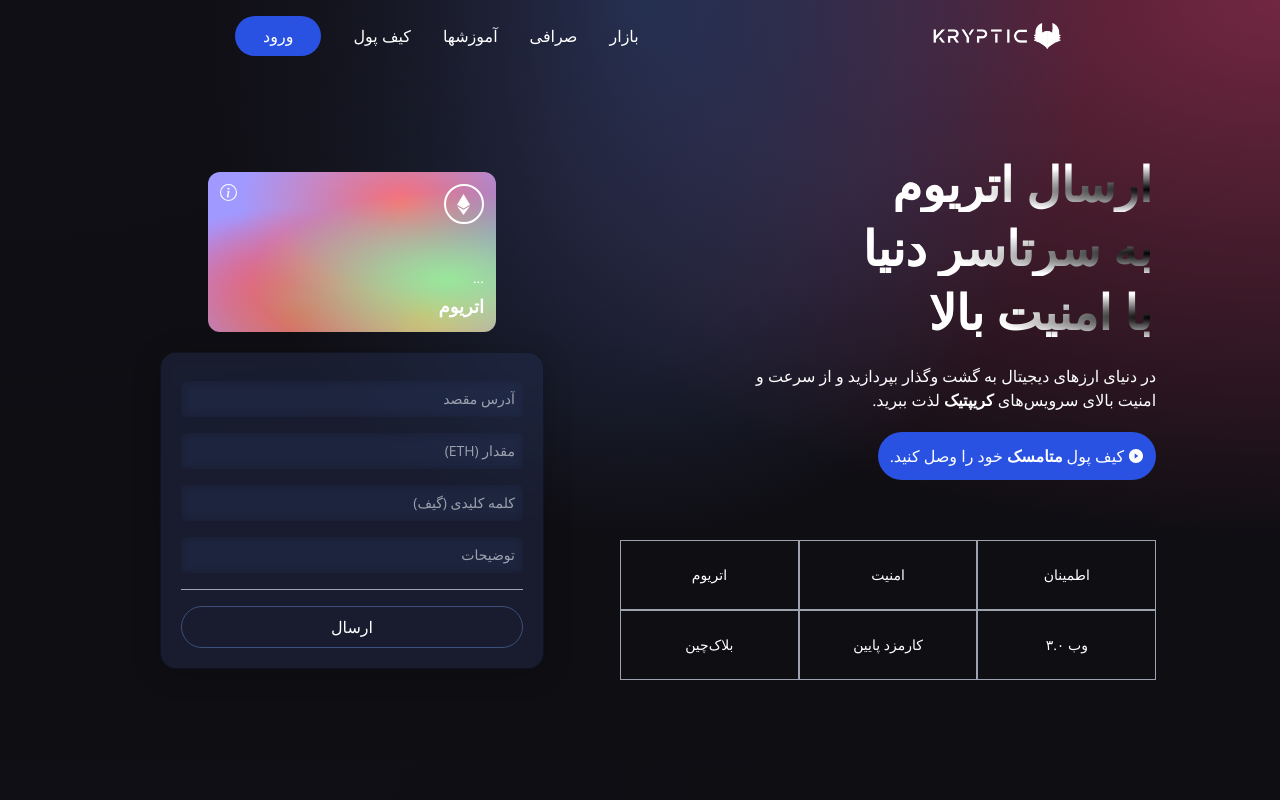
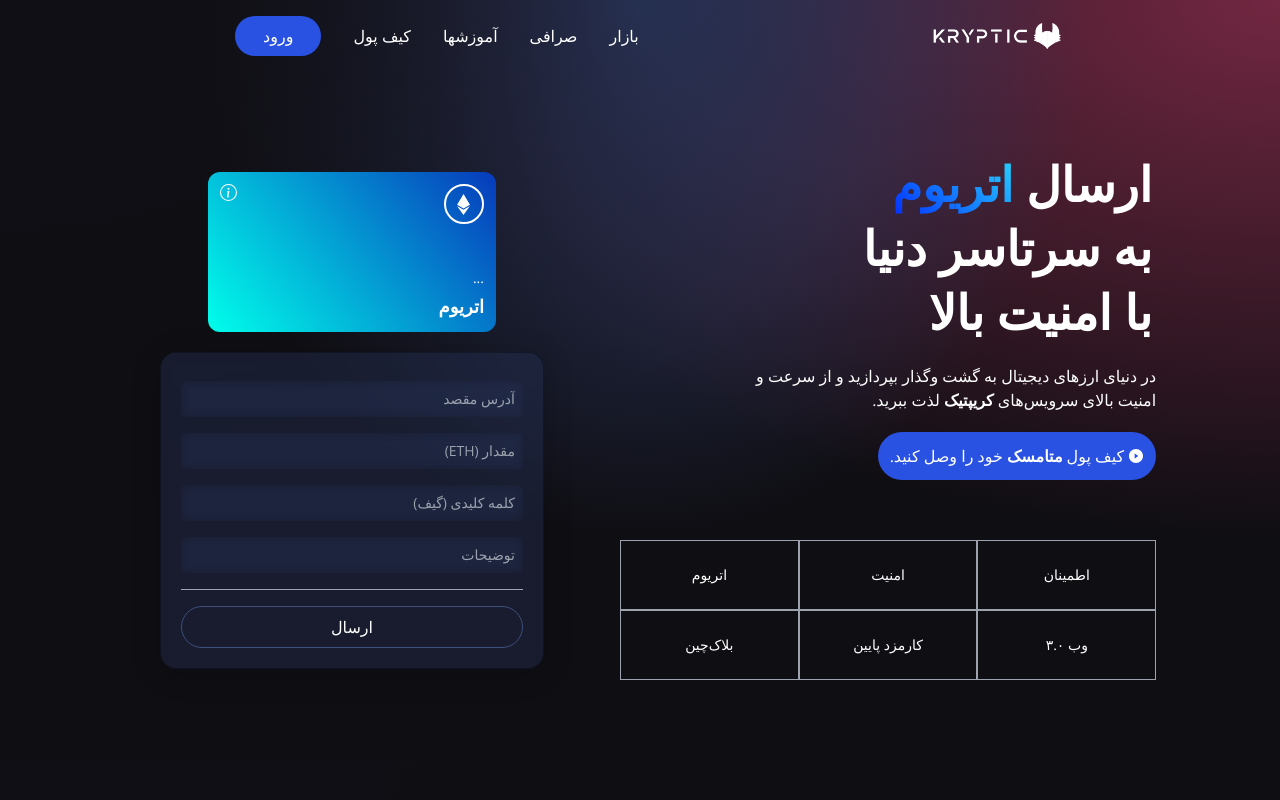
Before and after one commit to amirnz026/web3.0, a React (Vite) app in the folder client/: page / in a window 1280 px wide. Shown: the top 800 px of the page. Built offline with nearby package versions, Linux system fonts and the light colour scheme; a small style sheet from the web is missing; what tailwindcss-rtl would draw is missing.

Commit message:
feat: polished the rtl system

```diff
--- a/client/src/components/Services.jsx
+++ b/client/src/components/Services.jsx
@@ -21,10 +21,10 @@ const Services = () => (
   <div className="flex w-full justify-center items-center gradient-bg-services">
     <div className="flex mf:flex-row flex-col items-center justify-between md:p-20 py-12 px-4">
       <div className="flex-1 flex flex-col justify-center items-center md:justify-start md:items-start">
-        <h1 className="text-white text-3xl sm:text-5xl py-2 text-gradient font-semibold ">
+        <h1 className="text-white text-3xl sm:text-5xl py-2 font-semibold ">
           خدماتی که همواره در حال
         </h1>
-        <h1 className="text-white text-3xl sm:text-5xl py-2 text-gradient font-semibold">
+        <h1 className="text-white text-3xl sm:text-5xl py-2 font-semibold">
           بهبود کیفیت آن‌ها هستیم.
         </h1>
 
--- a/client/src/components/Welcome.jsx
+++ b/client/src/components/Welcome.jsx
@@ -45,13 +45,13 @@ const Welcome = () => {
     <div className="flex w-full justify-center items-center">
       <div className="flex mf:flex-row flex-col items-start justify-between md:p-20 py-12 px-4">
         <div className="flex flex-1 justify-center items-center md:justify-start md:items-start flex-col mf:mr-10">
-          <h1 className="text-3xl sm:text-5xl text-white text-gradient py-1 m-1 font-semibold ">
-            ارسال اتریوم
+          <h1 className="text-3xl sm:text-5xl text-white py-1 m-1 font-semibold ">
+            ارسال <span className="blue-gradient font-bold">اتریوم</span>
           </h1>
-          <h1 className="text-3xl sm:text-5xl text-white text-gradient py-1 m-1 font-semibold">
+          <h1 className="text-3xl sm:text-5xl text-white py-1 m-1 font-semibold">
             به سرتاسر دنیا
           </h1>
-          <h1 className="text-3xl sm:text-5xl text-white text-gradient py-1 m-1 font-semibold">
+          <h1 className="text-3xl sm:text-5xl text-white py-1 m-1 font-semibold">
             با امنیت بالا
           </h1>
           <p className="mt-5 text-white font-light md:w-9/12 w-11/12 text-base text-center md:text-start">
--- a/client/src/index.css
+++ b/client/src/index.css
@@ -73,18 +73,42 @@ body {
 }
 
 .eth-card {
-  background-color: #a099ff;
-  background-image: radial-gradient(
-      at 83% 67%,
-      rgb(152, 231, 156) 0,
-      transparent 58%
-    ),
-    radial-gradient(at 67% 20%, hsla(357, 94%, 71%, 1) 0, transparent 59%),
-    radial-gradient(at 88% 35%, hsla(222, 81%, 65%, 1) 0, transparent 50%),
-    radial-gradient(at 31% 91%, hsla(9, 61%, 61%, 1) 0, transparent 52%),
-    radial-gradient(at 27% 71%, hsla(336, 91%, 65%, 1) 0, transparent 49%),
-    radial-gradient(at 74% 89%, hsla(30, 98%, 65%, 1) 0, transparent 51%),
-    radial-gradient(at 53% 75%, hsla(174, 94%, 68%, 1) 0, transparent 45%);
+  background: -moz-linear-gradient(
+    51deg,
+    rgba(0, 255, 235, 1) 0%,
+    rgba(7, 58, 187, 1) 100%
+  );
+
+  /* safari 5.1+,chrome 10+ */
+  background: -webkit-linear-gradient(
+    51deg,
+    rgba(0, 255, 235, 1) 0%,
+    rgba(7, 58, 187, 1) 100%
+  );
+
+  /* opera 11.10+ */
+  background: -o-linear-gradient(
+    51deg,
+    rgba(0, 255, 235, 1) 0%,
+    rgba(7, 58, 187, 1) 100%
+  );
+
+  /* ie 6-9 */
+  filter: progid:DXImageTransform.Microsoft.gradient( startColorstr='#073ABB', endColorstr='#00FFEB', GradientType=0 );
+
+  /* ie 10+ */
+  background: -ms-linear-gradient(
+    51deg,
+    rgba(0, 255, 235, 1) 0%,
+    rgba(7, 58, 187, 1) 100%
+  );
+
+  /* global 94%+ browsers support */
+  background: linear-gradient(
+    51deg,
+    rgba(0, 255, 235, 1) 0%,
+    rgba(7, 58, 187, 1) 100%
+  );
 }
 
 .text-gradient {
@@ -99,6 +123,13 @@ body {
   -webkit-text-fill-color: transparent;
 }
 
+.blue-gradient {
+  background-color: #fff;
+  background-image: linear-gradient(225deg, #28d8ff, #032eff);
+  -webkit-background-clip: text;
+  -webkit-text-fill-color: transparent;
+}
+
 @tailwind base;
 @tailwind components;
 @tailwind utilities;
```
